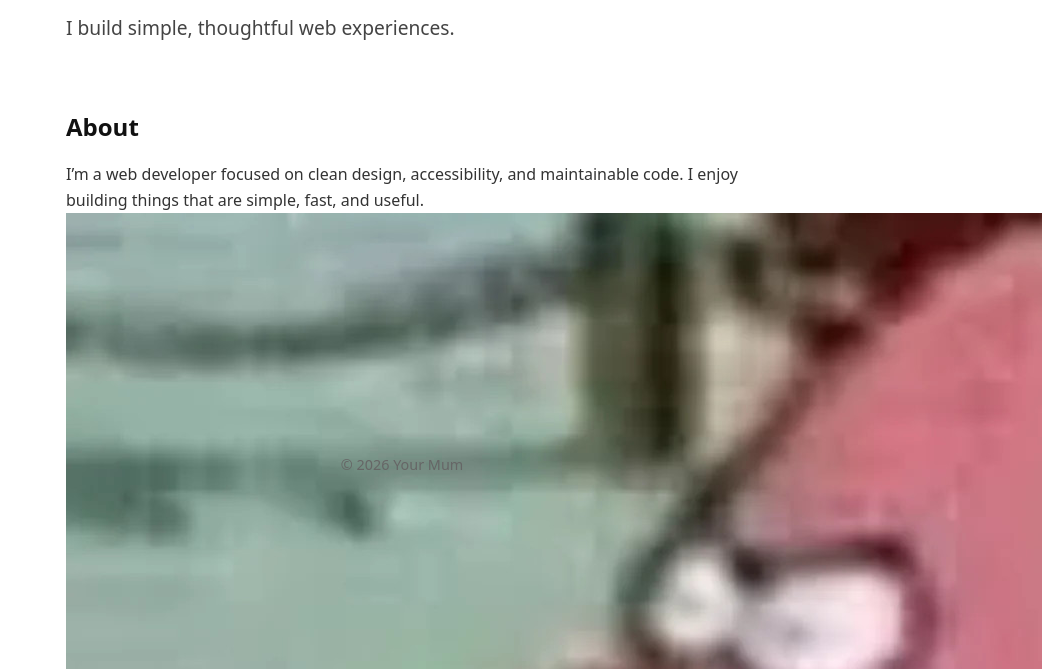
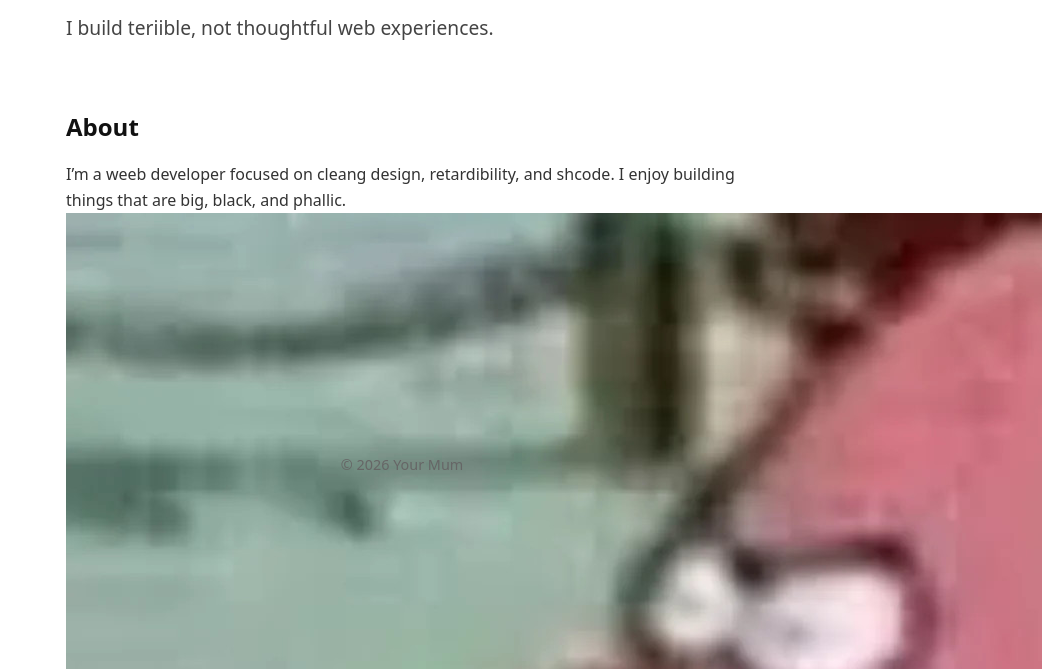
Before and after one commit to elsasslorraine89-cmyk/elsasslorraine89-cmyk.github.io, a plain HTML site: page index.html in a window 1280 px wide. Shown: the part 131-800 px from the top of the page, without its empty margins (238-1280 px from the left). Drawn offline with Linux system fonts and the light colour scheme.

Commit message:
works now

```diff
--- a/index.html
+++ b/index.html
@@ -14,16 +14,16 @@
         <section class="hero">
             <h1>Juan Szon</h1>
             <p class="tagline">
-                I build simple, thoughtful web experiences.
+                I build teriible, not thoughtful web experiences.
             </p>
         </section>
 
         <section class="about">
             <h2>About</h2>
             <p>
-                I’m a web developer focused on clean design, accessibility,
-                and maintainable code. I enjoy building things that are
-                simple, fast, and useful.
+                I’m a weeb developer focused on cleang design, retardibility,
+                and shcode. I enjoy building things that are
+                big, black, and phallic.
             </p>
         </section>
         <section>
```
